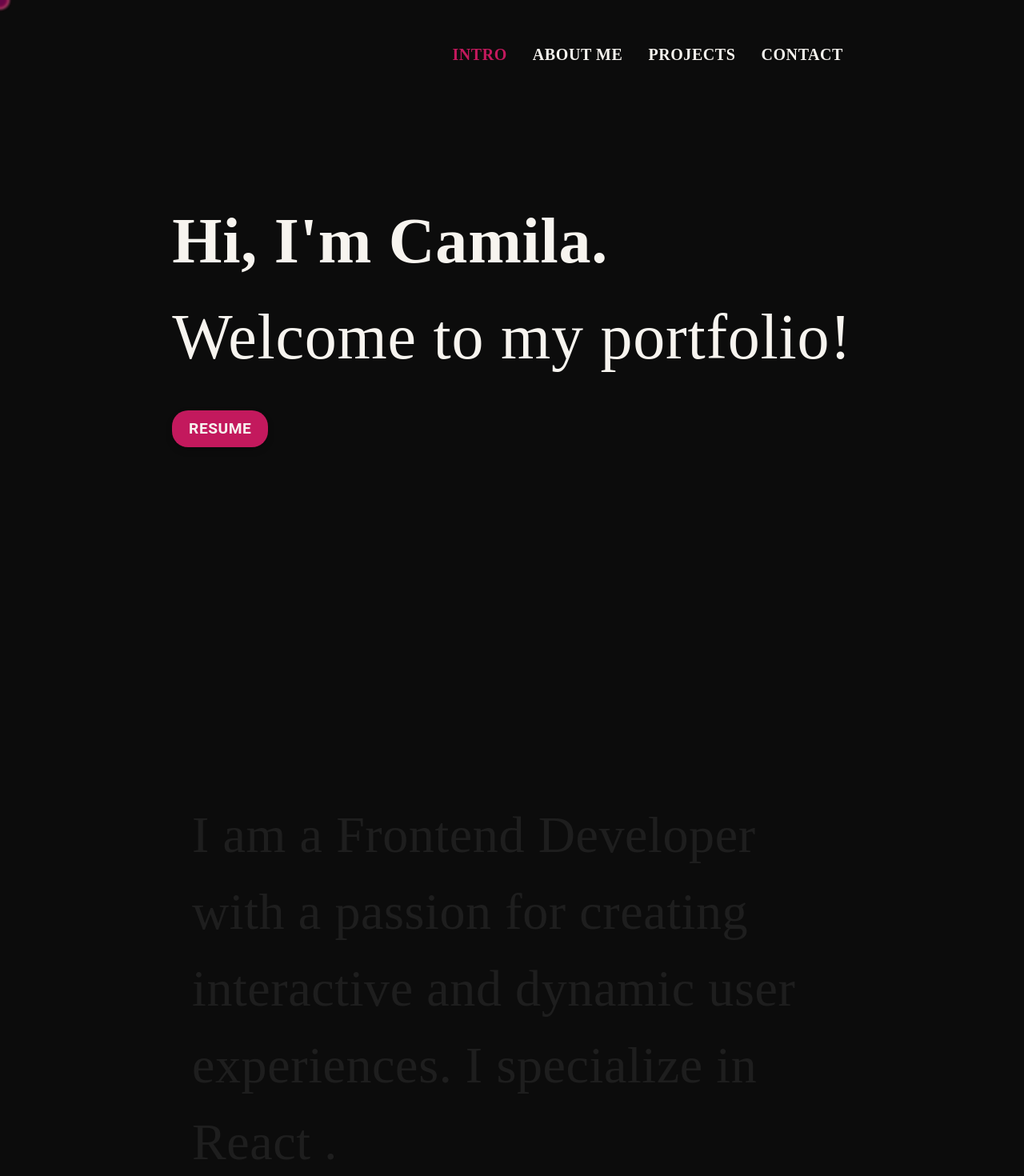
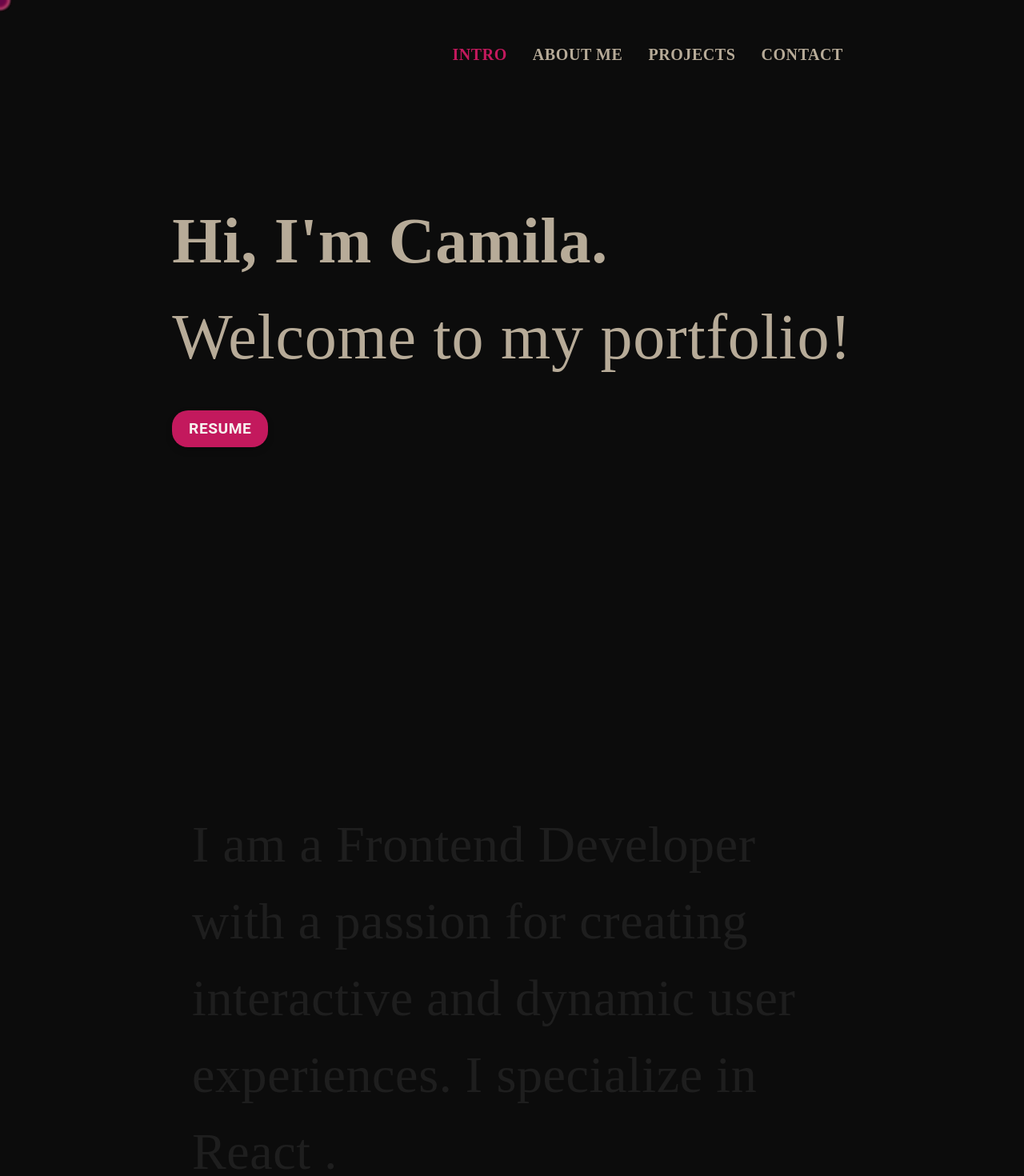
Before and after one commit to cbalsemao/cv-project, a React (Vite) app: page / in a window 1280 px wide. Shown: the top 1470 px of the page at 80% size. Built offline with nearby package versions, Linux system fonts and the light colour scheme.

Commit message:
chore: wip

```diff
--- a/src/components/navbar/DesktopMenu.tsx
+++ b/src/components/navbar/DesktopMenu.tsx
@@ -44,7 +44,7 @@ const ButtonSectionNavbar = ({
       key={page}
       onClick={() => onNavItemHandler(page)}
       sx={{
-        color: isActive ? palette.darkPink : palette.darkWhite,
+        color: isActive ? palette.darkPink : palette.beige,
         fontWeight: 'bold',
         transition: 'color 0.3s ease-in-out',
         fontFamily: theme.typography.fontFamily,
--- a/src/components/navbar/MobileMenu.tsx
+++ b/src/components/navbar/MobileMenu.tsx
@@ -47,7 +47,7 @@ const ListItemStyled = styled(ListItem)({
   textTransform: 'uppercase',
   padding: '10px 20px',
   '&:hover': {
-    color: palette.darkWhite,
+    color: palette.beige,
   },
   '& .MuiListItemText-root .MuiTypography-root': {
     fontWeight: 'bold',
@@ -55,7 +55,7 @@ const ListItemStyled = styled(ListItem)({
   },
   '&:hover .arrow': {
     animation: 'stretchArrow 1s ease-in-out infinite',
-    color: palette.darkWhite,
+    color: palette.beige,
   },
 });
 
--- a/src/pages/landing-page/sections/AboutMeSection.tsx
+++ b/src/pages/landing-page/sections/AboutMeSection.tsx
@@ -1,4 +1,4 @@
-import { useRef } from 'react';
+import { useRef, useState } from 'react';
 import { Box, keyframes, styled, Typography } from '@mui/material';
 import Grid from '@mui/material/Grid2';
 import { TextSplitter } from '../../../utils/utils';
@@ -6,6 +6,7 @@ import { useTextAnimation } from '../../../hooks/useTextAnimation';
 import { StyledSectionTitle } from './styles-section/stylesSection';
 import { palette } from '../../../utils/styleguide';
 import TextFollow from '../../../components/TextFollowAnimation';
+import Cursor from '../../../components/Cursor';
 
 const slideAnimation = keyframes`
   0% {
@@ -43,6 +44,7 @@ const IntroContainer = styled(Grid)({
 const AboutMeSection = () => {
   const aboutRef = useRef<HTMLInputElement>(null);
   useTextAnimation(aboutRef, '.section__title__char', 'top center');
+  const [isHovered, setIsHovered] = useState(false);
 
   return (
     <IntroContainer
@@ -56,12 +58,21 @@ const AboutMeSection = () => {
     >
       <Grid size={12}>
         <StyledSectionTitle>
-          <TextSplitter text={'about me.'} className={'section__title__char'} />
+          <TextSplitter text={'about me'} className={'section__title__char'} />
         </StyledSectionTitle>
 
-        <Typography>
+        <Typography
+          onMouseEnter={() => {
+            setIsHovered(true);
+          }}
+          onMouseLeave={() => {
+            setIsHovered(false);
+          }}
+          sx={{ overflow: 'hidden', zIndex: 2000, position: 'relative' }}
+        >
           <TextFollow textToAnimate="I am a Frontend Developer with a passion for creating interactive and dynamic user experiences. I specialize in React ." />
         </Typography>
+        <Cursor isHovered={isHovered} />
       </Grid>
     </IntroContainer>
   );
--- a/src/pages/landing-page/sections/ContactMeSection.tsx
+++ b/src/pages/landing-page/sections/ContactMeSection.tsx
@@ -81,6 +81,7 @@ const ContactMeSection = () => {
           variant={isMobile ? 'h4' : 'h3'}
           align="center"
           gutterBottom
+          sx={{ color: palette.beige }}
         >
           Get in Touch
         </Typography>
--- a/src/pages/landing-page/sections/IntroSection.tsx
+++ b/src/pages/landing-page/sections/IntroSection.tsx
@@ -12,7 +12,7 @@ const IntroTextContainer = styled(Grid)({
   justifyContent: 'center',
   alignItems: 'center',
   flexDirection: 'column',
-  color: palette.darkWhite,
+  color: palette.beige,
   height: '100vh',
   width: '100%',
 });
--- a/src/pages/landing-page/sections/styles-section/stylesSection.ts
+++ b/src/pages/landing-page/sections/styles-section/stylesSection.ts
@@ -20,6 +20,6 @@ export const StyledSectionTitle = styled(Typography)(({ theme }) => ({
     fontSize: '4rem',
   },
   [theme.breakpoints.up('lg')]: {
-    fontSize: '1.5rem',
+    fontSize: '2.0rem',
   },
 }));
--- a/src/utils/styleguide.ts
+++ b/src/utils/styleguide.ts
@@ -24,5 +24,5 @@ export const palette = {
   gray: '#1e1e1e',
   darkPink: '#c3195d',
   red: '#C40233',
-  beige: '#ba9b88',
+  beige: '#b7ab98',
 };
```
